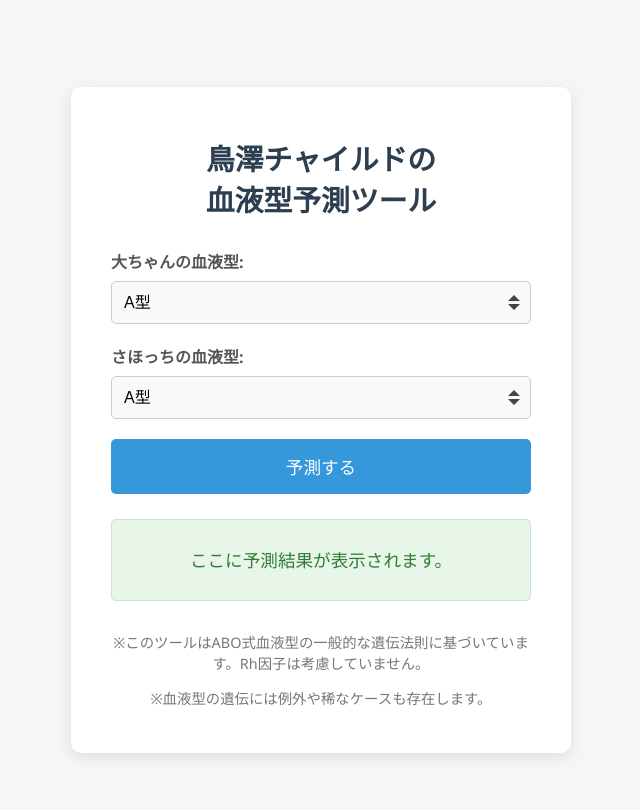
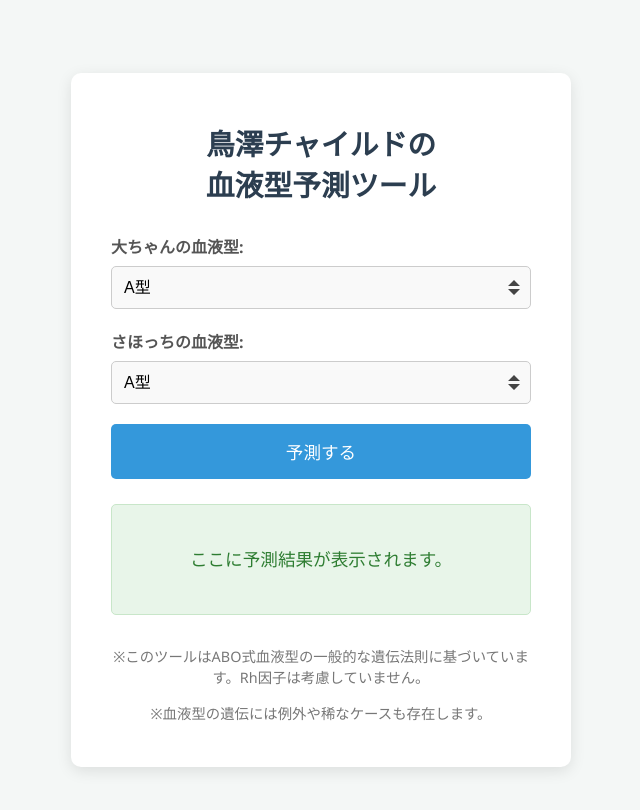
Before and after one commit to nana-shark/nana-shark.github.io, a plain HTML site: page index.html in a window 1280 px wide. Shown: the whole page, without its empty margins (319-959 px from the left). Drawn offline with Linux system fonts and the light colour scheme.

Commit message:
Update index.html

```diff
--- a/index.html
+++ b/index.html
@@ -76,12 +76,11 @@
             text-align: center;
             font-size: 1.1em;
             color: #2e7d32;
-            min-height: 50px;
+            min-height: 4.5em; /* 約4行分の高さ (font-size 1.1em * line-height * 4行) */
             display: flex;
-            align-items: center;
-            justify-content: center;
-            white-space: nowrap; /* テキストの自動改行を防ぐ */
-            overflow-x: auto;    /* 横方向にはみ出た場合にスクロールバーを表示 */
+            align-items: center; /* 垂直方向の中央揃え */
+            justify-content: center; /* 水平方向の中央揃え */
+            line-height: 1.2; /* 行の高さを調整して、より自然な改行を促す */
         }
         #result strong {
             color: #1b5e20;
@@ -105,6 +104,7 @@
                 <option value="B">B型</option>
                 <option value="O">O型</option>
                 <option value="AB">AB型</option>
+                <option value="荒川">荒川型</option>
             </select>
         </div>
 
@@ -115,6 +115,7 @@
                 <option value="B">B型</option>
                 <option value="O">O型</option>
                 <option value="AB">AB型</option>
+                <option value="荒川">荒川型</option>
             </select>
         </div>
 
```
